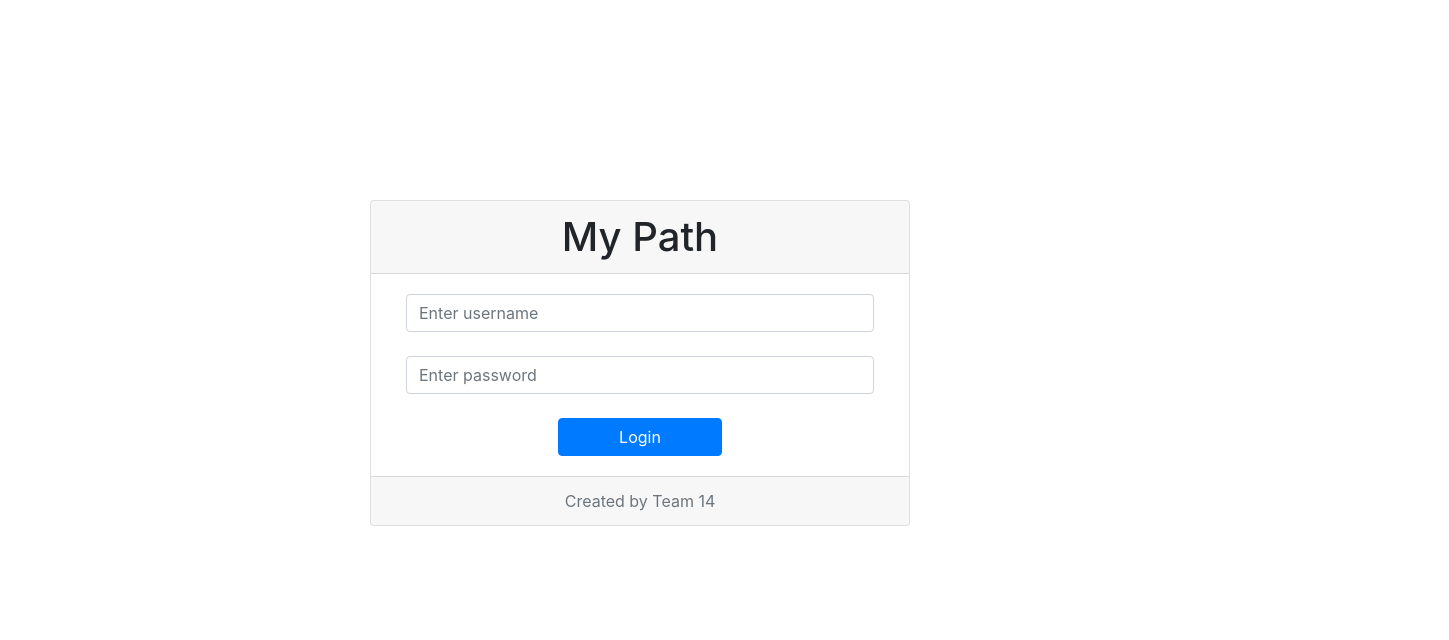
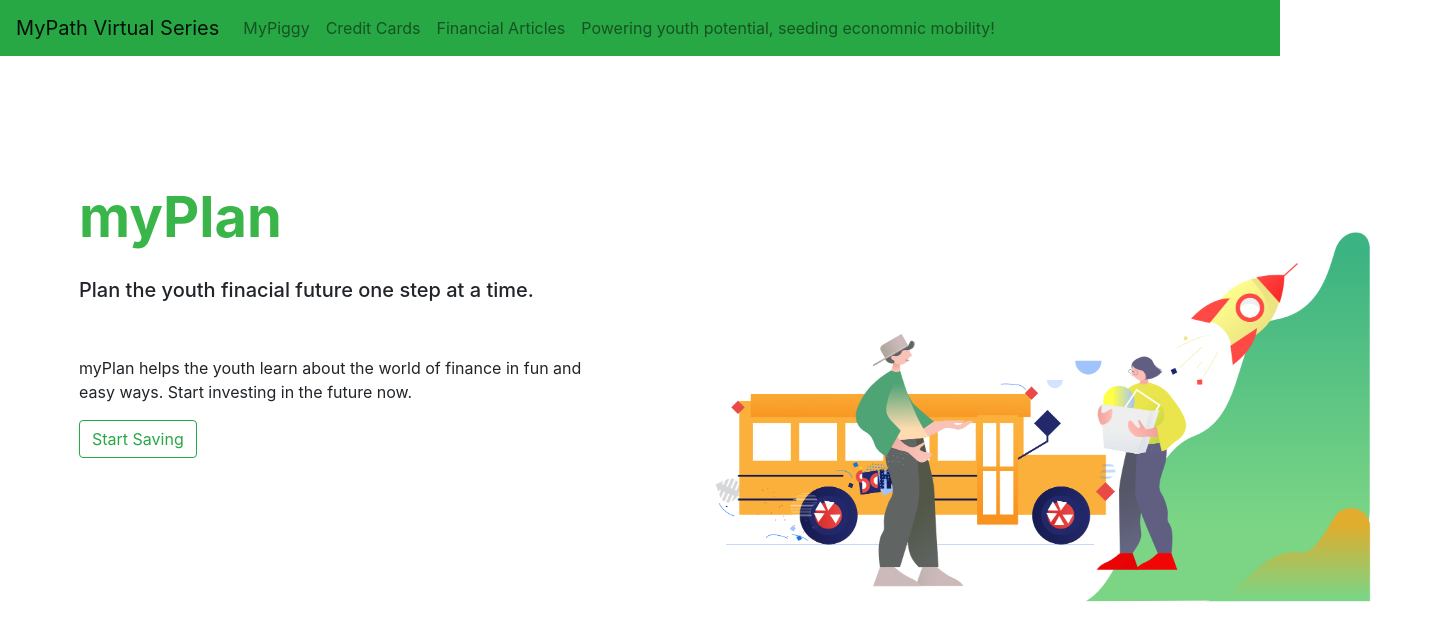
Before and after one commit to woodsond/MyPlan-JPMorgan-Chase-Hackathon-, a React (Create React App) app in the folder ui/: page / in a window 1280 px wide. Shown: the top 640 px of the page, 1449 px wide, since content can reach past the window. Built offline with nearby package versions, Linux system fonts and the light colour scheme; no server answers.

Commit message:
Added hoem page fix home page route issue

```diff
--- a/ui/src/App.js
+++ b/ui/src/App.js
@@ -6,9 +6,10 @@ import Articles from "./pages/Articles";
 import CreditCards from "./pages/CreditCards";
 import Piggy from "./pages/Piggy";
 import Login from "./pages/Login";
+import Home from "./pages/Home";
 
 const App = (props) => {
-  const [isAuthenticated, setIsAuthenticated] = React.useState(false);
+  const [isAuthenticated, setIsAuthenticated] = React.useState(true);
 
   React.useEffect(() => {
     const token = localStorage.getItem("token");
@@ -55,6 +56,16 @@ const App = (props) => {
                 );
               }}
             />
+            <Route
+              path="/"
+              render={() => {
+                return (
+                  <>
+                    <Home title={"Home"} />
+                  </>
+                );
+              }}
+            />
           </div>
         </Router>
       ) : (
--- a/ui/src/components/customNavBar.js
+++ b/ui/src/components/customNavBar.js
@@ -10,7 +10,7 @@ function CustomNavBar() {
         bg="success"
         variant="light"
       >
-        <ReactBootStrap.Navbar.Brand href="#home">
+        <ReactBootStrap.Navbar.Brand href="/">
           MyPath Virtual Series
         </ReactBootStrap.Navbar.Brand>
         <ReactBootStrap.Navbar.Toggle aria-controls="responsive-navbar-nav" />
--- a/ui/src/index.css
+++ b/ui/src/index.css
@@ -11,3 +11,11 @@ code {
   font-family: source-code-pro, Menlo, Monaco, Consolas, 'Courier New',
     monospace;
 }
+
+@media (max-width: 1200px)
+{
+    .landphoto
+    {
+        display: none;
+    }
+}
--- a/ui/src/pages/Home.js
+++ b/ui/src/pages/Home.js
@@ -1,10 +1,39 @@
 import React from "react";
+
+//Bootstrap
+import Container from 'react-bootstrap/Container';
+import Row from 'react-bootstrap/Row';
+import Col from 'react-bootstrap/Col';
+import Button from 'react-bootstrap/Button';
+
+//import assets
+import saving from '../assets/download.png';
 
 const Home = () => {
   return (
-    <div>
-      <p>Home</p>
-    </div>
+    <div style={{marginTop: '10%'}}>
+      <Container fluid={false} style={{marginLeft: '5%', marginRight:'5%'}}>
+          <Row>
+              <Col style={{}}>
+                  <div>
+                      <h2 className="display-4 font-weight-bolder justift-content-center"><span style={{color:'#39B54A'}}>myPlan</span></h2>
+                  </div>
+                  <div style={{marginTop: '5%'}}>
+                      <h5>Plan the youth finacial future one step at a time.</h5>
+                  </div>
+                  <div style={{marginTop: '10%'}}>
+                      <p>myPlan helps the youth learn about the world of finance in fun and easy ways. Start investing in the future now.</p>
+                  </div>
+                  <div>
+                      <Button variant="outline-success" onClick={event => window.location.href='/piggyBank'}>Start Saving</Button>
+                  </div>
+              </Col>
+              <Col style={{marginBottom: 10}}>
+                  <img src={saving} className='landphoto' style={{width: 800}} />
+              </Col>
+          </Row>
+      </Container>
+</div>
   );
 };
 export default Home;
```
Also changed, not shown: ui/src/assets/download.png (added).
